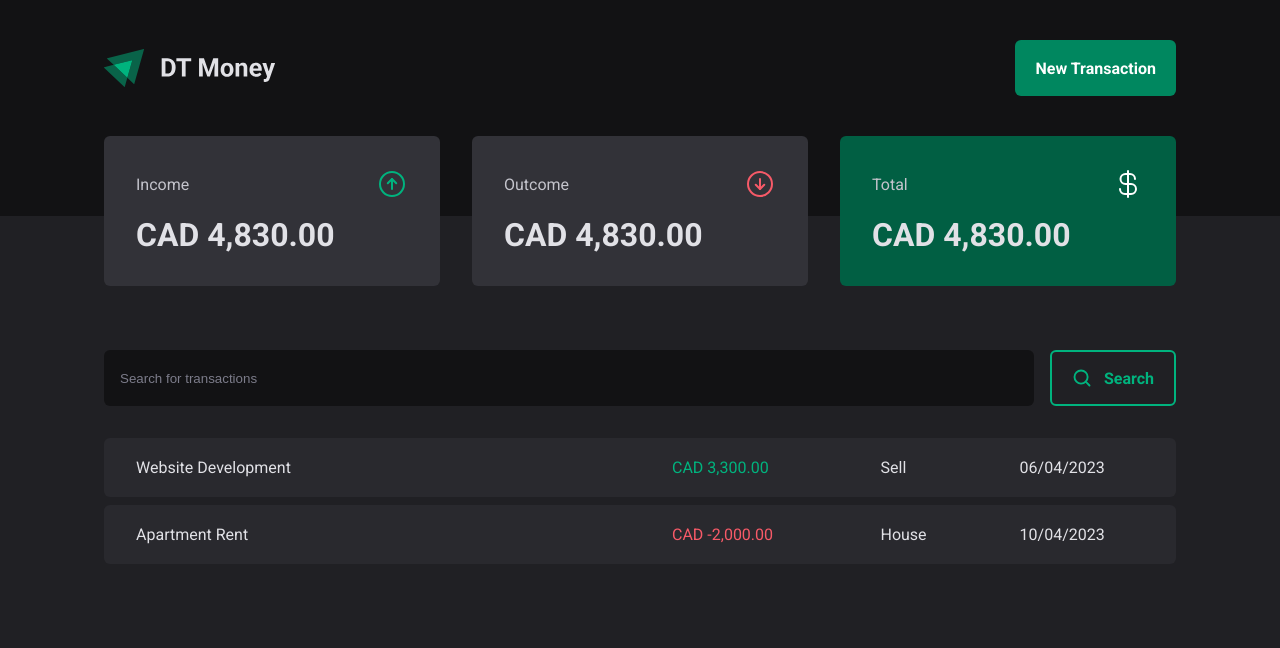
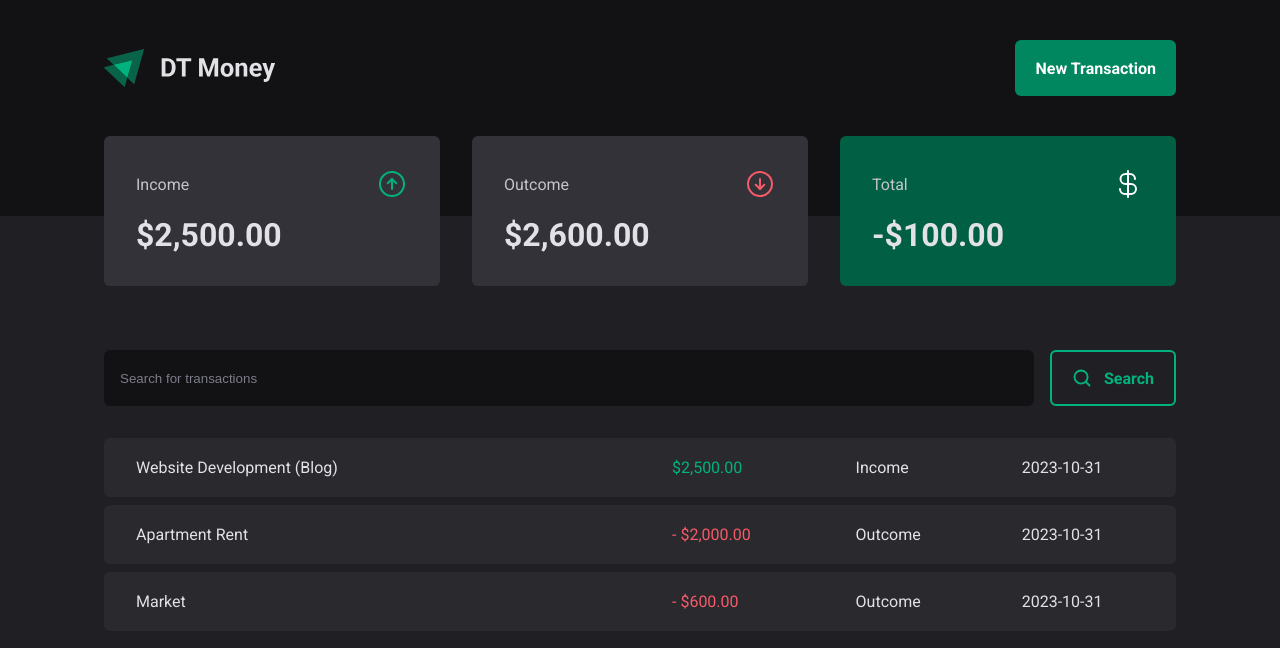
Before and after one commit to allanmgoncalves/dt-money, a React (Vite) app: page / in a window 1280 px wide. Shown: the top 648 px of the page. Built offline with nearby package versions, Linux system fonts and the light colour scheme; data requests are answered from the project's data file.

Commit message:
API integration

```diff
--- a/package.json
+++ b/package.json
@@ -16,7 +16,9 @@
     "phosphor-react": "^1.4.1",
     "react": "^18.2.0",
     "react-dom": "^18.2.0",
-    "styled-components": "^6.1.0"
+    "react-hook-form": "^7.47.0",
+    "styled-components": "^6.1.0",
+    "zod": "^3.22.4"
   },
   "devDependencies": {
     "@rocketseat/eslint-config": "^2.1.0",
--- a/server.json
+++ b/server.json
@@ -2,7 +2,7 @@
   "transactions": [
     {
       "id": 1,
-      "description": "Website Development",
+      "description": "Website Development (Blog)",
       "type": "income",
       "category": "Income",
       "value": 2500,
@@ -10,11 +10,19 @@
     },
     {
       "id": 2,
-      "description": "Apartment Rental",
+      "description": "Apartment Rent",
       "type": "outcome",
       "category": "Outcome",
       "value": 2000,
       "createdAt": "2023-10-31T11:26:55.117Z"
+    },
+    {
+      "id": 3,
+      "description": "Market",
+      "type": "outcome",
+      "category": "Outcome",
+      "value": 600,
+      "createdAt": "2023-10-31T11:26:55.117Z"
     }
   ]
 }
--- a/src/App.tsx
+++ b/src/App.tsx
@@ -1,13 +1,16 @@
 import { ThemeProvider } from 'styled-components'
 import { defaultTheme } from './styles/themes/default'
 import { GlobalStyle } from './styles/global'
-import { Transaction } from './pages/Transactions'
+import { Transactions } from './pages/Transactions'
+import { TransactionProvider } from './contexts/TransactionsContext'
 
 export function App() {
   return (
     <ThemeProvider theme={defaultTheme}>
       <GlobalStyle />
-      <Transaction />
+      <TransactionProvider>
+        <Transactions />
+      </TransactionProvider>
     </ThemeProvider>
   )
 }
--- a/src/components/Summary/index.tsx
+++ b/src/components/Summary/index.tsx
@@ -1,8 +1,13 @@
 import { ArrowCircleDown, ArrowCircleUp, CurrencyDollar } from 'phosphor-react'
+import { defaultTheme } from '../../styles/themes/default'
 import { SummaryCard, SummaryContainer } from './styles'
-import { defaultTheme } from '../../styles/themes/default'
+
+import { priceFormatter } from '../../utils/formatter'
+import { useSummary } from '../../hooks/UseSummary'
 
 export function Summary() {
+  const summary = useSummary()
+
   return (
     <SummaryContainer>
       <SummaryCard>
@@ -10,7 +15,7 @@ export function Summary() {
           <span>Income</span>
           <ArrowCircleUp size={32} color={defaultTheme['green-300']} />
         </header>
-        <strong>CAD 4,830.00</strong>
+        <strong>{priceFormatter.format(summary.income)}</strong>
       </SummaryCard>
 
       <SummaryCard>
@@ -18,7 +23,7 @@ export function Summary() {
           <span>Outcome</span>
           <ArrowCircleDown size={32} color={defaultTheme['red-300']} />
         </header>
-        <strong>CAD 4,830.00</strong>
+        <strong>{priceFormatter.format(summary.outcome)}</strong>
       </SummaryCard>
 
       <SummaryCard variant="green">
@@ -26,7 +31,7 @@ export function Summary() {
           <span>Total</span>
           <CurrencyDollar size={32} color={defaultTheme.white} />
         </header>
-        <strong>CAD 4,830.00</strong>
+        <strong>{priceFormatter.format(summary.total)}</strong>
       </SummaryCard>
     </SummaryContainer>
   )
--- /dev/null
+++ b/src/contexts/TransactionsContext.tsx
@@ -0,0 +1,41 @@
+import { ReactNode, createContext, useEffect, useState } from 'react'
+
+interface Transaction {
+  id: number
+  description: string
+  type: 'income' | 'outcome'
+  category: string
+  value: number
+  createdAt: string
+}
+
+interface TransactionsContextType {
+  transactions: Transaction[]
+}
+
+interface TransactionsProviderProps {
+  children: ReactNode
+}
+
+export const TransactionsContext = createContext({} as TransactionsContextType)
+
+export function TransactionProvider({ children }: TransactionsProviderProps) {
+  const [transactions, setTransactions] = useState<Transaction[]>([])
+
+  async function loadTransactions() {
+    const response = await fetch('http://localhost:3000/transactions')
+    const data = await response.json()
+
+    setTransactions(data)
+  }
+
+  useEffect(() => {
+    loadTransactions()
+  }, [])
+
+  return (
+    <TransactionsContext.Provider value={{ transactions }}>
+      {children}
+    </TransactionsContext.Provider>
+  )
+}
--- /dev/null
+++ b/src/hooks/useSummary.ts
@@ -0,0 +1,27 @@
+import { useContext } from 'react'
+import { TransactionsContext } from '../contexts/TransactionsContext'
+
+export function useSummary() {
+  const { transactions } = useContext(TransactionsContext)
+
+  const summary = transactions.reduce(
+    (acc, transaction) => {
+      if (transaction.type === 'income') {
+        acc.income += transaction.value
+        acc.total += transaction.value
+      } else {
+        acc.outcome += transaction.value
+        acc.total -= transaction.value
+      }
+
+      return acc
+    },
+    {
+      income: 0,
+      outcome: 0,
+      total: 0,
+    },
+  )
+
+  return summary
+}
--- a/src/pages/Transactions/index.tsx
+++ b/src/pages/Transactions/index.tsx
@@ -1,3 +1,4 @@
+import { useContext } from 'react'
 import { Header } from '../../components/Header'
 import { Summary } from '../../components/Summary'
 import { SearchForm } from './components/SearchForm'
@@ -6,8 +7,12 @@ import {
   TransactionContainer,
   TransactionTable,
 } from './styles'
+import { TransactionsContext } from '../../contexts/TransactionsContext'
+import { dateFormatter, priceFormatter } from '../../utils/formatter'
 
-export function Transaction() {
+export function Transactions() {
+  const { transactions } = useContext(TransactionsContext)
+
   return (
     <div>
       <Header />
@@ -18,22 +23,23 @@ export function Transaction() {
 
         <TransactionTable>
           <tbody>
-            <tr>
-              <td width="50%">Website Development</td>
-              <td>
-                <PriceHighlight variant="income">CAD 3,300.00</PriceHighlight>
-              </td>
-              <td>Sell</td>
-              <td>06/04/2023</td>
-            </tr>
-            <tr>
-              <td width="50%">Apartment Rent</td>
-              <td>
-                <PriceHighlight variant="outcome">CAD -2,000.00</PriceHighlight>
-              </td>
-              <td>House</td>
-              <td>10/04/2023</td>
-            </tr>
+            {transactions.map((transaction) => {
+              return (
+                <tr key={transaction.id}>
+                  <td width="50%">{transaction.description}</td>
+                  <td>
+                    <PriceHighlight variant={transaction.type}>
+                      {transaction.type === 'outcome' && '- '}
+                      {priceFormatter.format(transaction.value)}
+                    </PriceHighlight>
+                  </td>
+                  <td>{transaction.category}</td>
+                  <td>
+                    {dateFormatter.format(new Date(transaction.createdAt))}
+                  </td>
+                </tr>
+              )
+            })}
           </tbody>
         </TransactionTable>
       </TransactionContainer>
--- /dev/null
+++ b/src/utils/formatter.ts
@@ -0,0 +1,6 @@
+export const dateFormatter = new Intl.DateTimeFormat('en-CA')
+
+export const priceFormatter = new Intl.NumberFormat('en-CA', {
+  style: 'currency',
+  currency: 'CAD',
+})
```
Also changed, not shown: 1 other file (tests, documents, lock files or other folders).
